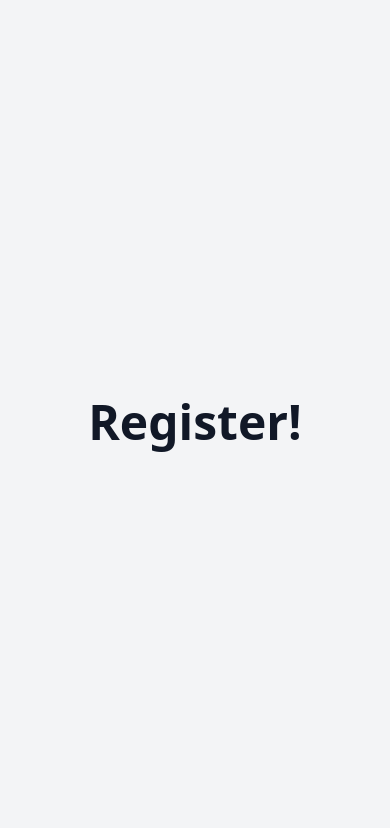
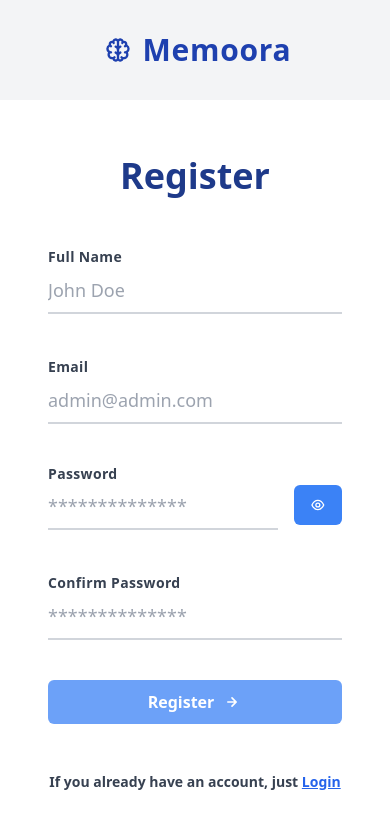
Before and after one commit to kholidss/test-memoora-frontend, a React (Vite) app: page /register in a window 390 px wide. Shown: the top 828 px of the page. Built offline with nearby package versions, Linux system fonts and the light colour scheme.

Commit message:
feat: add page login and register with validation

```diff
--- a/src/App.jsx
+++ b/src/App.jsx
@@ -1,5 +1,8 @@
 import React from 'react'
 import { Routes, Route } from 'react-router-dom'
+
+import Auth from './layouts/auth'
+
 import Landing from './pages'
 import Login from './pages/login'
 import Register from './pages/register'
@@ -12,8 +15,10 @@ const App = function () {
       <Routes>
         <Route path="*" element={<NotFound />} />
         <Route path="/" element={<Landing />} />
-        <Route path="/login" element={<Login />} />
-        <Route path="/register" element={<Register />} />
+        <Route path="/" element={<Auth />}>
+          <Route path="/login" element={<Login />} />
+          <Route path="/register" element={<Register />} />
+        </Route>
         <Route path="/list" element={<List />} />
       </Routes>
     </main>
--- a/src/components/button.jsx
+++ b/src/components/button.jsx
@@ -6,7 +6,7 @@ import Icon from './icons'
 
 const classes = {
   base: 'inline-flex items-center justify-center relative overflow-hidden mx-auto focus:outline-none transition ease-in-out duration-300',
-  fluid: '-mx-0',
+  fluid: '-mx-0 w-full',
   disabled: 'opacity-75 cursor-not-allowed',
   rounded: {
     default: {
--- a/src/components/input.jsx
+++ b/src/components/input.jsx
@@ -3,7 +3,7 @@ import PropTypes from 'prop-types'
 import Validation from '../utils/validation'
 
 const classes = {
-  label: 'text-sm font-bold text-gray-700 tracking-wide',
+  label: 'w-full text-sm font-bold text-gray-700 tracking-wide',
   input: 'w-full text-lg py-2 border-b-2 border-gray-300 focus:outline-none focus:border-blue-500',
   errorClass: 'text-red-500 text-xs',
 }
@@ -13,15 +13,18 @@ const Button = forwardRef(({ idx, type, name, label, placeholder, validation, ..
   const [value, setValue] = useState([])
 
   useImperativeHandle(ref, () => ({
-    validate() {
-      const validate = Validation(name, value, validation)
+    validate(form) {
+      const validate = Validation(name, value, validation, form)
       setMessage(validate)
-      return validate
+      return {
+        input: value,
+        message: validate,
+      }
     },
   }))
 
-  const onKeyUpValue = (bind) => {
-    setValue(bind.target.value)
+  const onKeyDownValue = (bind) => {
+    setValue(bind.target.value.trim())
   }
 
   let messageElement
@@ -38,7 +41,7 @@ const Button = forwardRef(({ idx, type, name, label, placeholder, validation, ..
         placeholder={placeholder}
         id={idx}
         ref={ref}
-        onKeyUp={(e) => onKeyUpValue(e)}
+        onKeyDown={(e) => onKeyDownValue(e)}
         {...props}
       />
       {messageElement}
--- a/src/data/icons.js
+++ b/src/data/icons.js
@@ -3,6 +3,9 @@ const Icons = {
   home: 'M20,8h0L14,2.74a3,3,0,0,0-4,0L4,8a3,3,0,0,0-1,2.26V19a3,3,0,0,0,3,3H18a3,3,0,0,0,3-3V10.25A3,3,0,0,0,20,8ZM14,20H10V15a1,1,0,0,1,1-1h2a1,1,0,0,1,1,1Zm5-1a1,1,0,0,1-1,1H16V15a3,3,0,0,0-3-3H11a3,3,0,0,0-3,3v5H6a1,1,0,0,1-1-1V10.25a1,1,0,0,1,.34-.75l6-5.25a1,1,0,0,1,1.32,0l6,5.25a1,1,0,0,1,.34.75Z',
   right:
     'M17.92,11.62a1,1,0,0,0-.21-.33l-5-5a1,1,0,0,0-1.42,1.42L14.59,11H7a1,1,0,0,0,0,2h7.59l-3.3,3.29a1,1,0,0,0,0,1.42,1,1,0,0,0,1.42,0l5-5a1,1,0,0,0,.21-.33A1,1,0,0,0,17.92,11.62Z',
+  eye: 'M21.92,11.6C19.9,6.91,16.1,4,12,4S4.1,6.91,2.08,11.6a1,1,0,0,0,0,.8C4.1,17.09,7.9,20,12,20s7.9-2.91,9.92-7.6A1,1,0,0,0,21.92,11.6ZM12,18c-3.17,0-6.17-2.29-7.9-6C5.83,8.29,8.83,6,12,6s6.17,2.29,7.9,6C18.17,15.71,15.17,18,12,18ZM12,8a4,4,0,1,0,4,4A4,4,0,0,0,12,8Zm0,6a2,2,0,1,1,2-2A2,2,0,0,1,12,14Z',
+  eyeSlash:
+    'M10.94,6.08A6.93,6.93,0,0,1,12,6c3.18,0,6.17,2.29,7.91,6a15.23,15.23,0,0,1-.9,1.64,1,1,0,0,0-.16.55,1,1,0,0,0,1.86.5,15.77,15.77,0,0,0,1.21-2.3,1,1,0,0,0,0-.79C19.9,6.91,16.1,4,12,4a7.77,7.77,0,0,0-1.4.12,1,1,0,1,0,.34,2ZM3.71,2.29A1,1,0,0,0,2.29,3.71L5.39,6.8a14.62,14.62,0,0,0-3.31,4.8,1,1,0,0,0,0,.8C4.1,17.09,7.9,20,12,20a9.26,9.26,0,0,0,5.05-1.54l3.24,3.25a1,1,0,0,0,1.42,0,1,1,0,0,0,0-1.42Zm6.36,9.19,2.45,2.45A1.81,1.81,0,0,1,12,14a2,2,0,0,1-2-2A1.81,1.81,0,0,1,10.07,11.48ZM12,18c-3.18,0-6.17-2.29-7.9-6A12.09,12.09,0,0,1,6.8,8.21L8.57,10A4,4,0,0,0,14,15.43L15.59,17A7.24,7.24,0,0,1,12,18Z',
 }
 
 export default Icons
--- /dev/null
+++ b/src/layouts/auth.jsx
@@ -0,0 +1,34 @@
+import React from 'react'
+import { Link, Outlet } from 'react-router-dom'
+import Icon from '../components/icons'
+
+const Auth = function () {
+  return (
+    <div className="lg:flex">
+      <div className="lg:w-1/2 xl:max-w-screen-sm">
+        <div className="py-8 bg-gray-100 flex justify-center lg:justify-start lg:px-12">
+          <Link to="/" className="cursor-pointer flex items-center">
+            <div>
+              <Icon className="w-10 text-blue-800" name="logo" size={28} />
+            </div>
+            <div className="text-3xl text-blue-800 tracking-wide ml-1 font-semibold">Memoora</div>
+          </Link>
+        </div>
+        <div className="mt-14 px-12 sm:px-24 md:px-48 lg:px-12 pb-20 lg:mt-16 xl:px-24 xl:max-w-2xl">
+          <Outlet />
+        </div>
+      </div>
+      <div className="hidden lg:flex items-center justify-center bg-blue-100 flex-1 h-screen">
+        <div className="max-w-xs transform duration-200 hover:scale-110 cursor-pointer">
+          <img
+            lass="w-5/6 mx-auto"
+            src="https://images.blush.design/zzDbRuNIfaObRJJl3MMq?w=920&auto=compress&cs=srgb"
+            alt="Login Images"
+          />
+        </div>
+      </div>
+    </div>
+  )
+}
+
+export default Auth
--- a/src/pages/index.jsx
+++ b/src/pages/index.jsx
@@ -11,8 +11,8 @@ const Landing = function () {
           <Icon name="logo" className="mr-2" size={28} />
           <h2 className="text-3xl font-semibold">Memoora</h2>
         </div>
-        <Button icon="home" className="mt-4">
-          Home
+        <Button to="/login" className="mt-4">
+          Login
         </Button>
       </div>
     </div>
--- a/src/pages/login.jsx
+++ b/src/pages/login.jsx
@@ -1,49 +1,39 @@
 import React, { useRef, useState } from 'react'
+import { Link } from 'react-router-dom'
 import Button from '../components/button'
 import Input from '../components/input'
+import { handleChange, validateAll } from '../utils/form'
 
-const List = function () {
+const Login = function () {
   const [isDisabled, setDisabled] = useState(true)
-
-  const formField = {
+  const [formField, setFormField] = useState({
     email: {
       ref: useRef(),
       validate: [],
+      value: '',
     },
     password: {
       ref: useRef(),
       validate: [],
+      value: '',
     },
-  }
-
-  const checkAll = (field) => {
-    const arr = Object.keys(field)
-    for (let i = 0; i < arr.length; i += 1) {
-      if (field[arr[i]].validate.length !== 0) {
-        return true
-      }
-    }
-    return false
-  }
-
-  const handleChange = (event, name = '') => {
-    if (name !== '') {
-      const test = formField[name].ref.current.validate()
-      formField[name].validate = test
-    }
-    setDisabled(checkAll(formField, setDisabled))
-  }
+  })
 
   const handleSubmit = (event) => {
-    const arr = Object.keys(formField)
-    for (let i = 0; i < arr.length; i += 1) {
-      formField[arr[i]].validate = formField[arr[i]].ref.current.validate()
+    if (validateAll(formField, setFormField)) {
+      console.log(formField)
     }
     event.preventDefault()
   }
 
   return (
+    <>
+      <h2 className="text-center text-4xl text-blue-900 font-display font-semibold lg:text-left xl:text-5xl xl:text-bold">
+        Log in
+      </h2>
+      <div className="mt-12">
         <form onSubmit={(event) => handleSubmit(event)}>
+          <div>
             <Input
               idx="login_email"
               name="email"
@@ -52,22 +42,43 @@ const List = function () {
               placeholder="admin@admin.com"
               validation="required|email|min:8|max:50"
               ref={formField.email.ref}
-        onChange={(event) => handleChange(event, 'email')}
+              onChange={(event) =>
+                handleChange(event, formField, setFormField, setDisabled, 'email')
+              }
             />
+          </div>
+          <div className="mt-10">
             <Input
               idx="login_password"
               name="password"
               type="password"
               label="Password"
+              placeholder="**************"
               validation="required|min:8|max:50"
               ref={formField.password.ref}
-        onChange={(event) => handleChange(event, 'password')}
+              onChange={(event) =>
+                handleChange(event, formField, setFormField, setDisabled, 'password')
+              }
             />
-      <Button icon="right" right disabled={isDisabled} submit>
-        Submit
+          </div>
+          <div className="mt-10">
+            <Button icon="right" right fluid disabled={isDisabled} submit>
+              Login
             </Button>
+          </div>
         </form>
+        <div className="mt-12 text-sm font-display font-semibold text-gray-700 text-center">
+          <span>Don&#8216;t have an account? </span>
+          <Link
+            to="/register"
+            className="underline cursor-pointer text-blue-600 hover:text-blue-800"
+          >
+            Register
+          </Link>
+        </div>
+      </div>
+    </>
   )
 }
 
-export default List
+export default Login
--- a/src/pages/register.jsx
+++ b/src/pages/register.jsx
@@ -1,10 +1,124 @@
-import React from 'react'
+import React, { useRef, useState } from 'react'
+import { Link } from 'react-router-dom'
+import Button from '../components/button'
+import Input from '../components/input'
+import { handleChange, validateAll } from '../utils/form'
 
 const Register = function () {
+  const [isDisabled, setDisabled] = useState(true)
+  const [isPassword, setPassword] = useState(true)
+  const [formField, setFormField] = useState({
+    name: {
+      ref: useRef(),
+      validate: [],
+      value: '',
+    },
+    email: {
+      ref: useRef(),
+      validate: [],
+      value: '',
+    },
+    password: {
+      ref: useRef(),
+      validate: [],
+      value: '',
+    },
+    confirm_password: {
+      ref: useRef(),
+      validate: [],
+      value: '',
+    },
+  })
+
+  const handleSubmit = (event) => {
+    if (validateAll(formField, setFormField)) {
+      console.log(formField)
+    }
+    event.preventDefault()
+  }
+
   return (
-    <div className="min-h-screen min-w-full flex justify-center items-center">
-      <h2 className="text-5xl font-semibold">Register!</h2>
-    </div>
+    <>
+      <h2 className="text-center text-4xl text-blue-900 font-display font-semibold lg:text-left xl:text-5xl xl:text-bold">
+        Register
+      </h2>
+      <div className="mt-12">
+        <form onSubmit={(event) => handleSubmit(event)}>
+          <div>
+            <Input
+              idx="register_name"
+              name="name"
+              type="text"
+              label="Full Name"
+              placeholder="John Doe"
+              validation="required|min:8|max:50"
+              ref={formField.name.ref}
+              onChange={(event) =>
+                handleChange(event, formField, setFormField, setDisabled, 'name')
+              }
+            />
+          </div>
+          <div className="mt-10">
+            <Input
+              idx="register_email"
+              name="email"
+              type="text"
+              label="Email"
+              placeholder="admin@admin.com"
+              validation="required|email|min:8|max:50"
+              ref={formField.email.ref}
+              onChange={(event) =>
+                handleChange(event, formField, setFormField, setDisabled, 'email')
+              }
+            />
+          </div>
+          <div className="mt-10 flex justify-center items-center">
+            <Input
+              idx="register_password"
+              name="register-password"
+              type={isPassword ? 'password' : 'text'}
+              label="Password"
+              placeholder={isPassword ? '**************' : 'Agny3Gg6wM6SqQP7'}
+              validation="required|min:8|max:50"
+              ref={formField.password.ref}
+              onChange={(event) =>
+                handleChange(event, formField, setFormField, setDisabled, 'password')
+              }
+            />
+            <Button
+              icon={isPassword ? 'eye' : 'eye-slash'}
+              onClick={() => setPassword(!isPassword)}
+              className="ml-4 px-4 mt-4"
+            />
+          </div>
+          <div className="mt-10">
+            <Input
+              idx="register_confirm_password"
+              name="confirm-password"
+              type={isPassword ? 'password' : 'text'}
+              label="Confirm Password"
+              placeholder={isPassword ? '**************' : 'Agny3Gg6wM6SqQP7'}
+              validation="required|min:8|max:50|confirmation:password"
+              ref={formField.confirm_password.ref}
+              onChange={(event) =>
+                handleChange(event, formField, setFormField, setDisabled, 'confirm_password')
+              }
+            />
+          </div>
+          <div className="mt-10">
+            <Button icon="right" right fluid disabled={isDisabled} submit>
+              Register
+            </Button>
+          </div>
+        </form>
+        <div className="mt-12 text-sm font-display font-semibold text-gray-700 text-center">
+          <span>If you already have an account, just </span>
+          <Link to="/login" className="underline cursor-pointer text-blue-600 hover:text-blue-800">
+            Login
+          </Link>
+        </div>
+      </div>
+    </>
   )
 }
 
--- a/src/style/app.css
+++ b/src/style/app.css
@@ -4,6 +4,6 @@
 
 @layer base {
   html, body {
-    @apply font-sans antialiased bg-gray-100 text-gray-900;
+    @apply font-sans antialiased text-gray-900;
   }
 }
--- /dev/null
+++ b/src/utils/form.js
@@ -0,0 +1,29 @@
+import { checkAll } from './validation'
+
+const updateValidate = (formField, setFormField, key) => {
+  const input = formField[key].ref.current.validate(formField)
+  const newForm = {
+    ...formField,
+    [key]: { ref: formField[key].ref, value: input.input, validate: input.message },
+  }
+  setFormField(newForm)
+}
+
+export const handleChange = (event, formField, setFormField, setDisabled, name = '') => {
+  if (name !== '') {
+    updateValidate(formField, setFormField, name)
+  }
+  checkAll(formField, setDisabled)
+}
+
+export const validateAll = (formField, setFormField) => {
+  const arr = Object.keys(formField)
+  let err = 0
+  for (let i = 0; i < arr.length; i += 1) {
+    updateValidate(formField, setFormField, arr[i])
+    err += formField[arr[i]].validate.length
+  }
+  return err === 0
+}
+
+export default handleChange
--- a/src/utils/validation.js
+++ b/src/utils/validation.js
@@ -35,11 +35,20 @@ const validateMin = (value, params) => {
   return String(value).length >= Number(params)
 }
 
+const validateConfirmation = (value, params, form) => {
+  if (isEmpty(value)) {
+    return true
+  }
+
+  return String(value) === form[String(params)].value
+}
+
 export const validation = {
   required: validateRequired,
   email: validateEmail,
   max: validateMax,
   min: validateMin,
+  confirmation: validateConfirmation,
 }
 
 export const message = {
@@ -47,9 +56,10 @@ export const message = {
   email: 'The {0} must be a valid email address.',
   max: 'The {0} must not be greater than {1}.',
   min: 'The {0} must be at least {1}.',
+  confirmation: 'The {0} confirmation does not match.',
 }
 
-const goValidation = (field, value, validate) => {
+export const goValidation = (field, value, validate, form) => {
   const error = []
   if (validate === '') {
     return error
@@ -61,7 +71,7 @@ const goValidation = (field, value, validate) => {
     if (val.includes(':')) {
       ;[val, attribute] = val.split(':')
     }
-    const goValidate = validation[val](value, attribute)
+    const goValidate = validation[val](value, attribute, form)
     if (!goValidate) {
       error.push(parseString(message[val], field, attribute))
     }
@@ -69,4 +79,15 @@ const goValidation = (field, value, validate) => {
   return error
 }
 
+export const checkAll = (field, setOke) => {
+  const arr = Object.keys(field)
+  for (let i = 0; i < arr.length; i += 1) {
+    if (field[arr[i]].validate.length !== 0) {
+      setOke(true)
+      return
+    }
+  }
+  setOke(false)
+}
+
 export default goValidation
```
Lines whose indentation alone changed are shown as unchanged.
